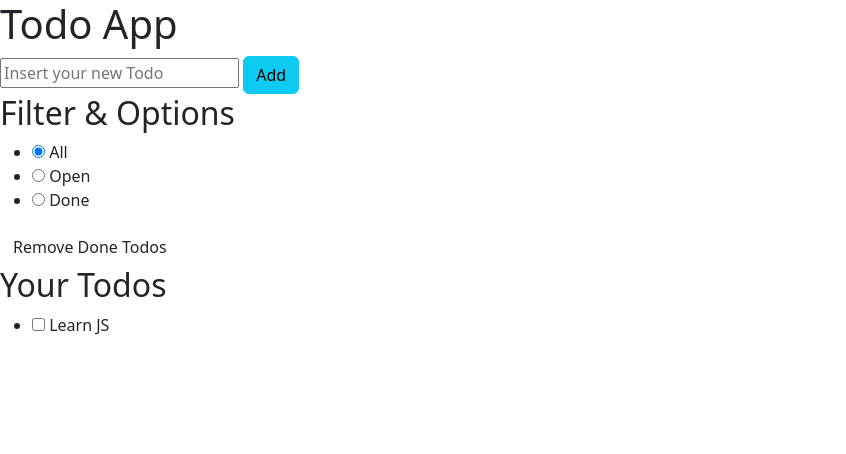
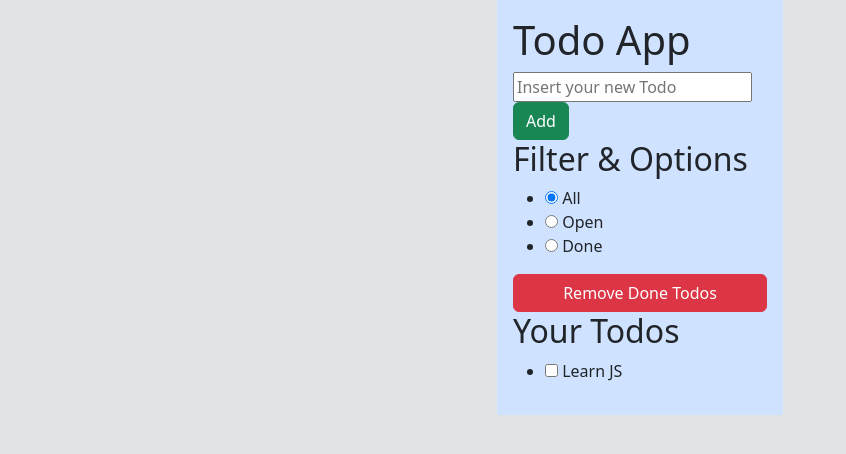
Before and after one commit to MM90Cobra/rest-and-restful, a website: page 00-rest-and-restful-backends/02-todo-app-with-todo-api/index.html in a window 1280 px wide. Shown: the whole page, without its empty margins (0-846 px from the left). Drawn offline with nearby package versions, Linux system fonts and the light colour scheme; no server answers.

Commit message:
first steps with bootstraps

```diff
--- a/00-rest-and-restful-backends/02-todo-app-with-todo-api/index.html
+++ b/00-rest-and-restful-backends/02-todo-app-with-todo-api/index.html
@@ -9,20 +9,21 @@
     <link rel="stylesheet" href="style.css" />
 </head>
 
-<body>
-    <header>
+<body class="container bg-secondary-subtle" style="width: 310px;">
+    <div class="col bg-primary-subtle p-3" style="width: 100%;">
+        <header class="row">
             <h1>Todo App</h1>
         </header>
-    <main>
-        <form id="input-box">
+        <main class="row">
+            <form class="col" id="input-box">
                 <input type="text" name="description" id="description" placeholder="Insert your new Todo" />
 
-            <button class="btn btn-info" id="btn-add">Add</button>
+                <button class="col btn btn-success" id="btn-add">Add</button>
             </form>
 
-        <form>
-            <h2>Filter & Options</h2>
-            <ul id="filter-options">
+            <form class="">
+                <h2 class="">Filter & Options</h2>
+                <ul class="" id="filter-options">
                     <li>
                         <input type="radio" name="filter" id="all" checked />
                         <label for="all">All</label>
@@ -36,17 +37,20 @@
                         <label for="done">Done</label>
                     </li>
                 </ul>
-            <button class="btn btn-" id="btn-remove">Remove Done Todos</button>
+                <button class="btn btn-danger" id="btn-remove" style="width: 100%;">Remove Done Todos</button>
             </form>
 
             <h2>Your Todos</h2>
+            <div>
                 <ul id="todos-output">
                     <li>
                         <input type="checkbox" name="todo-1" id="todo-1" />
                         <label for="todo-1">Learn JS</label>
                     </li>
                 </ul>
+            </div>
         </main>
+    </div>
     <script src="script.js"></script>
 </body>
 
```
Lines whose indentation alone changed are shown as unchanged.
